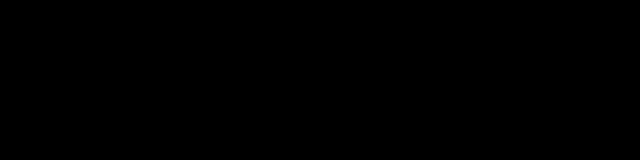
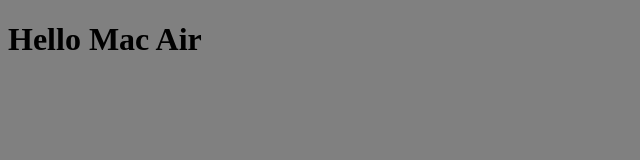
Before and after one commit to webdevDmYa/trainingRep, a plain HTML site: page trainingRep/index.html in a window 1280 px wide. Shown: the whole page, without its empty margins (0-640 px from the left). Drawn offline with Linux system fonts and the light colour scheme.

Commit message:
add background

```diff
--- a/trainingRep/index.html
+++ b/trainingRep/index.html
@@ -6,9 +6,9 @@
     <title>practicing JS</title>
     <script src="./basics_js/arrow_function.js"></script>
 </head>
-<body style="background-color: black;">
+<body style="background-color: gray;">
     <h1>
-        Hello World
+        Hello Mac Air
     </h1>
 </body>
 </html>
```
